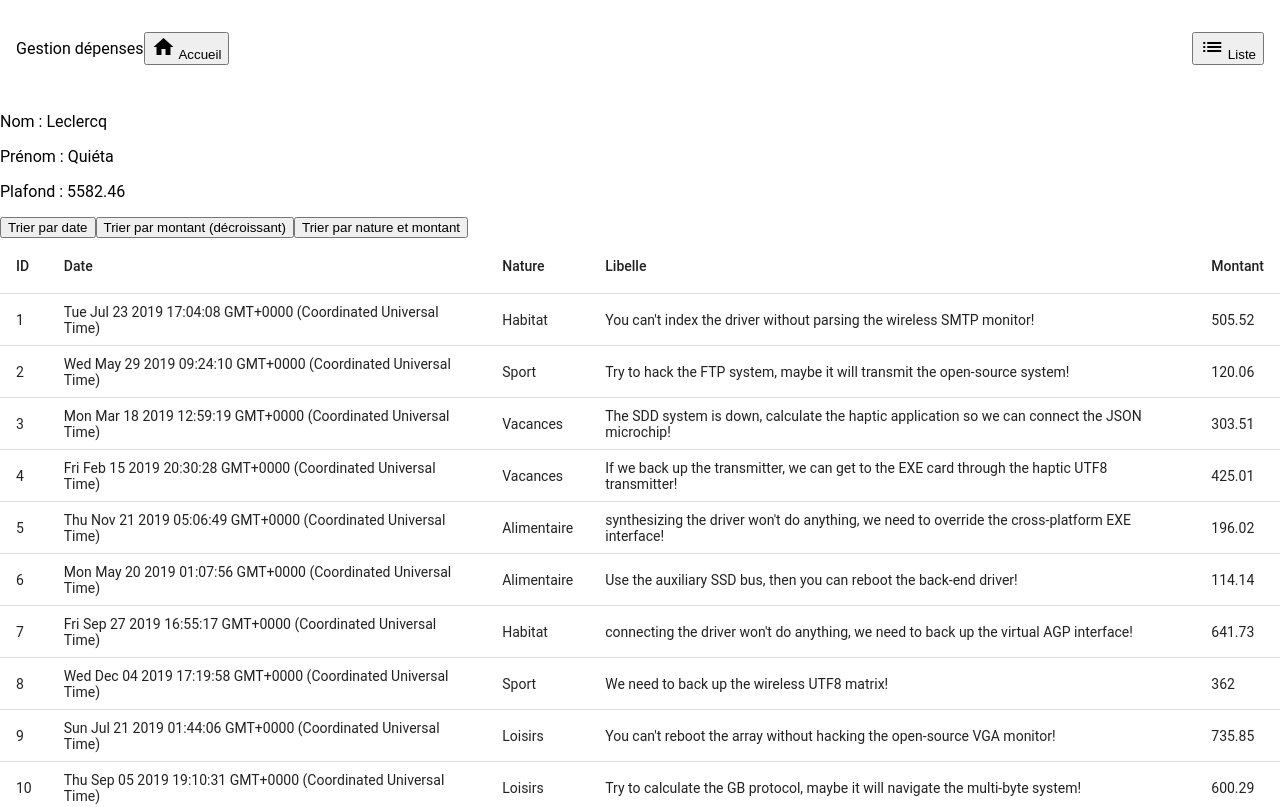
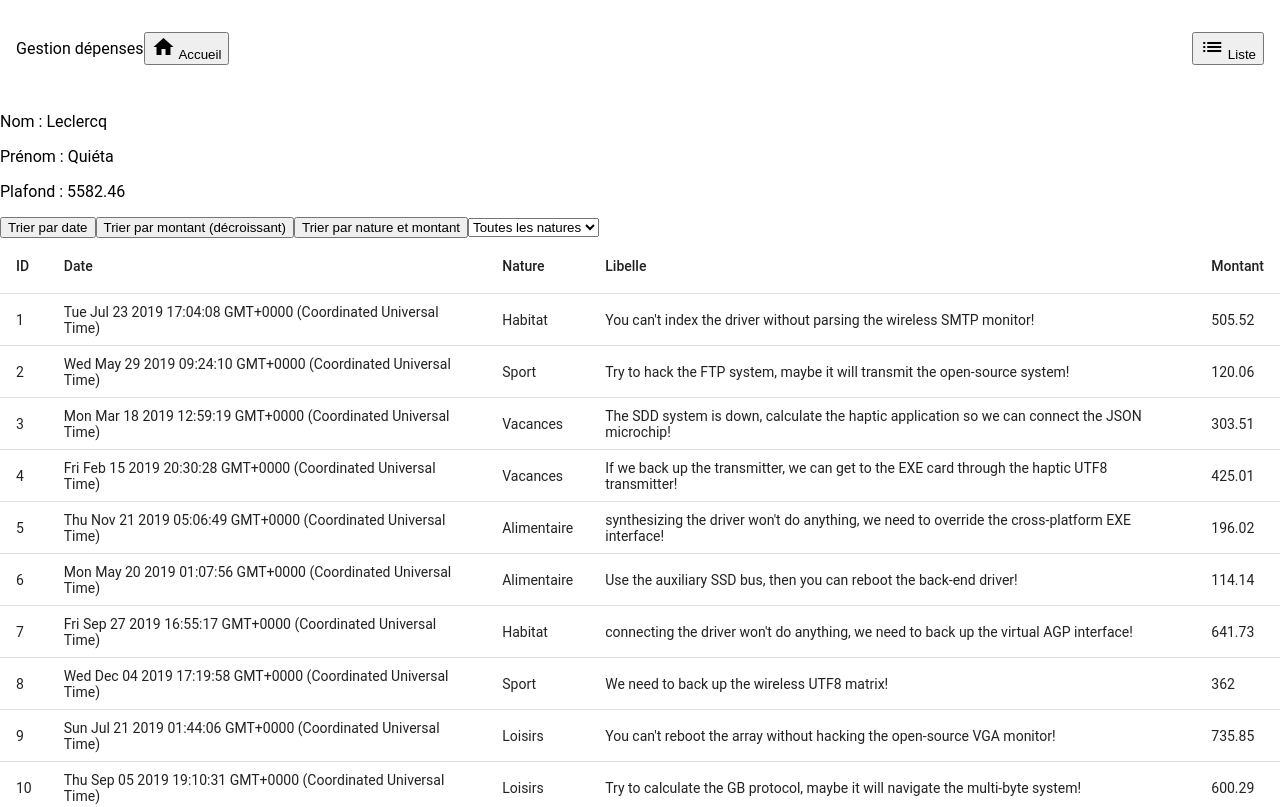
Before and after one commit to axelriv62/gestion-depenses, an Angular app: page /personnes/1 in a window 1280 px wide. Shown: the top 807 px of the page. Built offline with nearby package versions, Linux system fonts and the light colour scheme.

Commit message:
feat: ajout d'un sélécteur pour filtrer les dépenses par nature

```diff
--- a/src/app/app.component.ts
+++ b/src/app/app.component.ts
@@ -2,13 +2,12 @@ import {Component} from '@angular/core';
 import {RouterLink, RouterOutlet} from '@angular/router';
 import {MessagesService} from './services/messages.service';
 import {ShowMessagesComponent} from './show-messages.component';
-import {PersonnesListeComponent} from './personnes-liste.component';
 import {MatToolbar} from '@angular/material/toolbar';
 import {MatIcon} from '@angular/material/icon';
 
 @Component({
   selector: 'app-root',
-  imports: [RouterOutlet, ShowMessagesComponent, PersonnesListeComponent, MatToolbar, MatIcon, RouterLink],
+  imports: [RouterOutlet, ShowMessagesComponent, MatToolbar, MatIcon, RouterLink],
   templateUrl: './app.component.html',
   styleUrl: './app.component.css'
 })
--- a/src/app/personnes-details.component.ts
+++ b/src/app/personnes-details.component.ts
@@ -42,6 +42,12 @@ import {MessagesService} from './services/messages.service';
     <button (click)="getDepensesOfPersonneId(0)">Trier par date</button>
     <button (click)="getDepensesOfPersonneId(1)">Trier par montant (décroissant)</button>
     <button (click)="getDepensesOfPersonneId(2)">Trier par nature et montant</button>
+    <select (change)="filtreDepenses($event)">
+      <option value="">Toutes les natures</option>
+      @for (nature of natures; track nature) {
+        <option value="{{ nature }}">{{ nature }}</option>
+      }
+    </select>
     <table mat-table [dataSource]="depenses">
       <ng-container matColumnDef="id">
         <th mat-header-cell *matHeaderCellDef>ID</th>
@@ -76,6 +82,7 @@ export class PersonnesDetailsComponent {
   id: number;
   columns = ['id', 'dd', 'nature', 'libelle', 'montant'];
   depenses: Depense[] = [];
+  natures: string[] = ['Alimentaire', 'Loisirs', 'Voiture', 'Habitat', 'Sport', 'Vacances']
 
   constructor(private route: ActivatedRoute, private personnesService: PersonnesService, private depensesService: DepensesService, private messagesService: MessagesService) {
     this.id = +(this.route.snapshot.paramMap.get('id') || 1);
@@ -99,4 +106,14 @@ export class PersonnesDetailsComponent {
     this.table.renderRows()
   }
 
+  filtreDepenses(filtre: Event) {
+    this.depenses = this.depensesService.getDepensesOfPersonneId(this.id);
+    this.messagesService.clear()
+    let nature = (filtre.target as HTMLSelectElement).value;
+    if (nature) {
+      this.depenses = this.depenses.filter(depense => depense.nature === nature);
+      this.messagesService.add('Filtre sur la nature ' + nature);
+    }
+    this.table.renderRows();
+  }
 }
```
